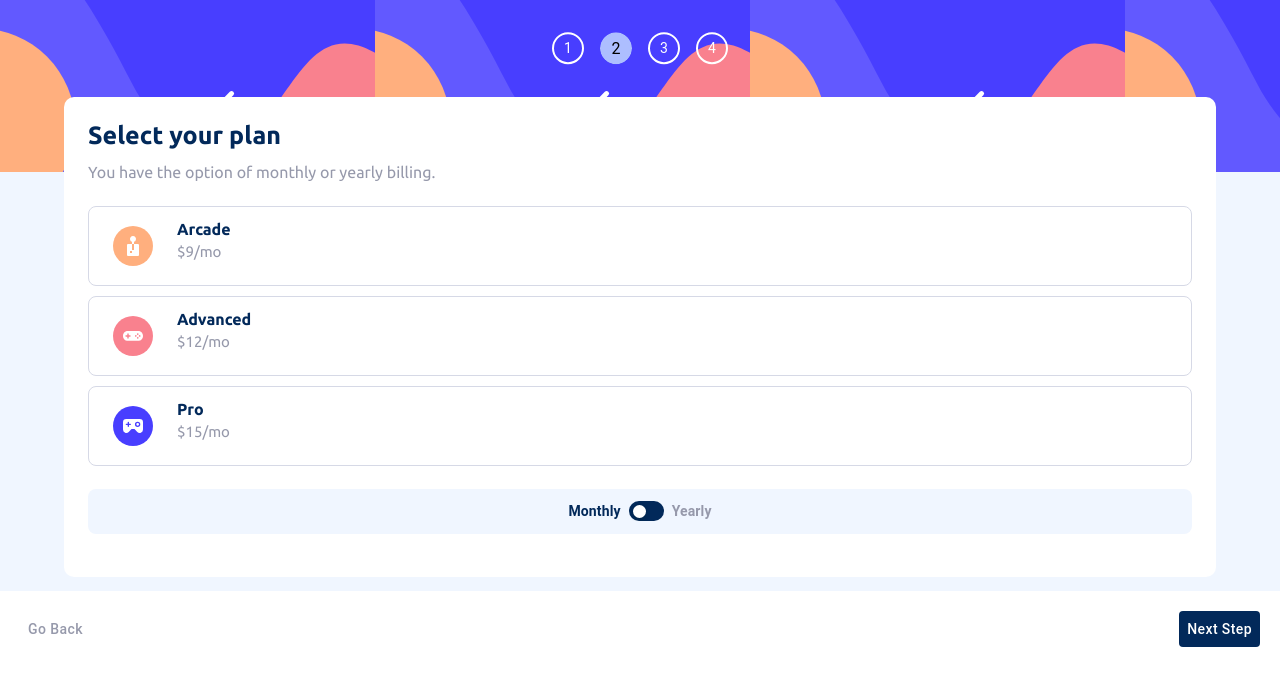
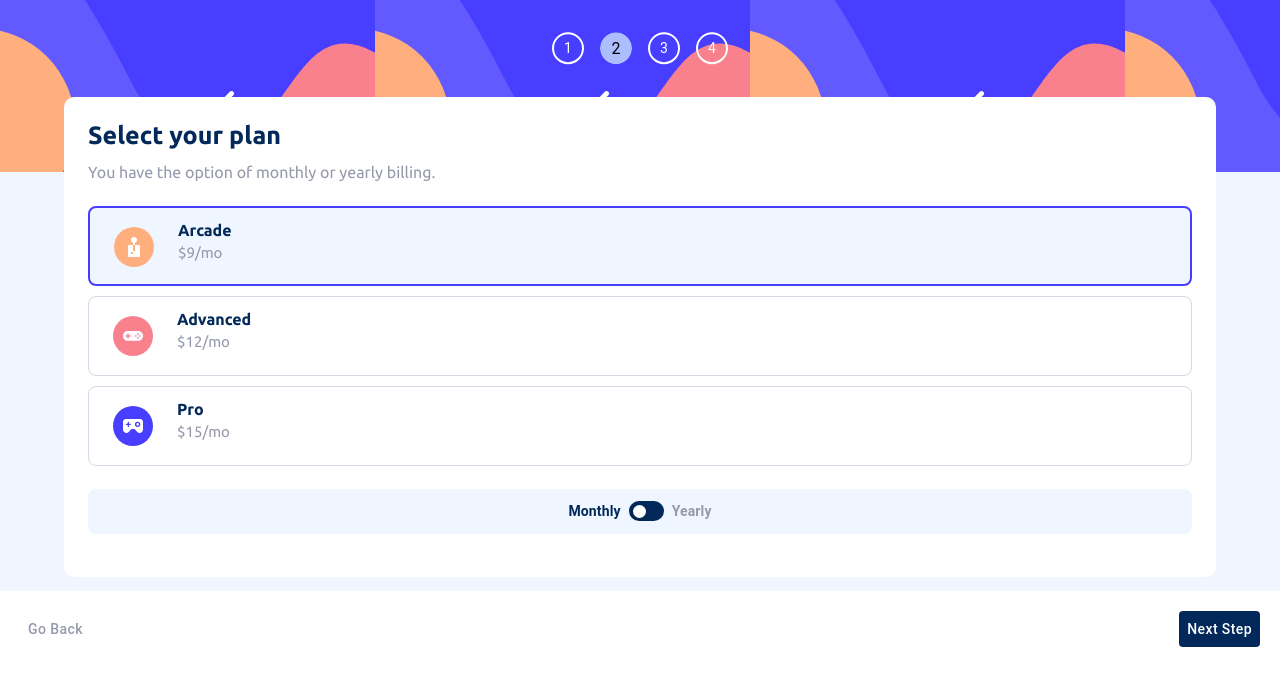
Before and after one commit to IsabelaMaroto/multi-step-form, a React (Vite) app: page / in a window 1280 px wide. Both pictures are taken after a click on the button "Next Step". Shown: the top 686 px of the page. Built offline with nearby package versions, Linux system fonts and the light colour scheme.

Commit message:
step2 rendering fix

```diff
--- a/src/components/step2/step2.jsx
+++ b/src/components/step2/step2.jsx
@@ -35,12 +35,15 @@
   const [yearly, setYearly] = useState(false);
 
   const handleChecked = (e) => {
-    if (information.index !== e) {
+    if (information.plan !== e) {
       setChecked(e);
-      setStyle("selected");
       setInformation({ ...information, plan: e });
     }
   };
+
+  useEffect(() => {
+    setStyle("selected");
+  })
 
   const handleChange = (e) => {
     setYearly(e.target.checked);
@@ -92,7 +95,7 @@
               onClick={() => handleChecked(index)}
               id={index}
               key={index}
-              className={index == information.index ? style : null}
+              className={index == information.plan ? style : null}
               sx={{
                 display: "flex",
                 border: "1px solid hsl(229, 24%, 87%)",
@@ -110,7 +113,8 @@
               <Box sx={{ mr: "15px" }}>
                 <Checkbox
                   icon={<img src={plano.image} />}
-                  checked={index == information.index}
+                  checkedIcon={<img src={plano.image} />}
+                  checked={index == information.plan}
                 />
               </Box>
               <Box>
--- a/src/components/stepper/stepper.jsx
+++ b/src/components/stepper/stepper.jsx
@@ -17,7 +17,7 @@
   const [period, setPeriod] = React.useState(false);
   const [information, setInformation] = React.useState({
     yearly: false,
-
+    plan: 0,
   });
 
   console.log(information)
```
